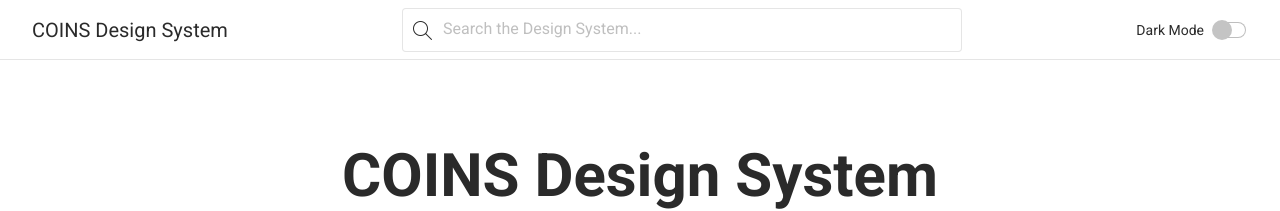
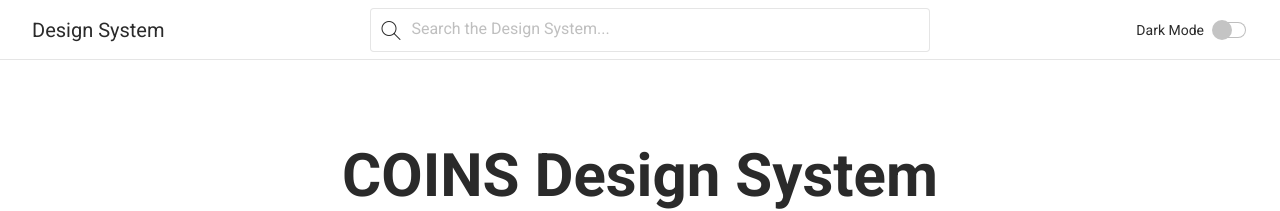
Before and after one commit to COINS-Naz/coins-design-system, a Jekyll site: the page built from index.html, in a window 1280 px wide. Shown: the top 211 px of the page. Built offline with Jekyll 4.4.1, drawn with Linux system fonts in a browser that asks for light colours.

Commit message:
Update nav.html

```diff
--- a/_includes/nav.html
+++ b/_includes/nav.html
@@ -1,6 +1,6 @@
 <nav class="top-nav">
   <!-- Navbar content -->
-  <h2><a class="nav-link" href="{{ site.baseurl }}/"><span class="coins-logo"></span><span class="site-title">{{site.title}}</span></a></h2>
+  <h2><a class="nav-link" href="{{ site.baseurl }}/"><span class="coins-logo"></span><span class="site-title">Design System</span></a></h2>
   {% include search.html %}
   <div class="toggle-logo">
     <label class="toggle">
```
